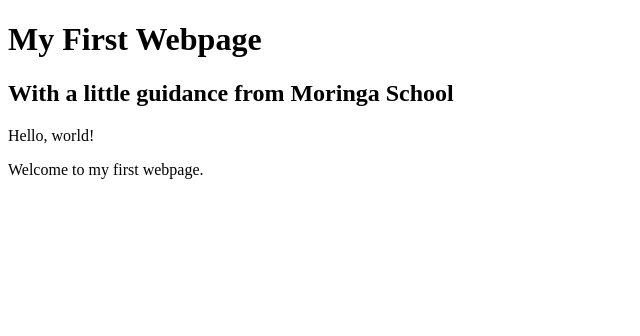
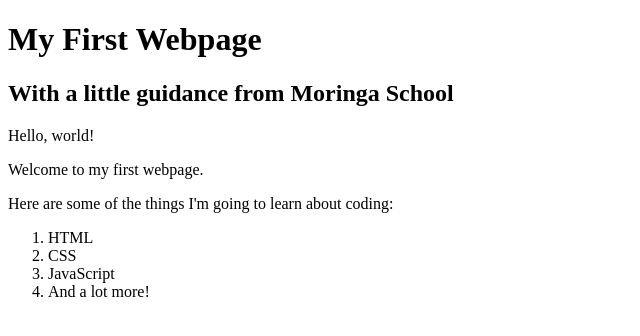
Before and after one commit to Ashisoma/my-first-website, a plain HTML site: page my-first-website.html in a window 1280 px wide. Shown: the whole page, without its empty margins (0-640 px from the left). Drawn offline with Linux system fonts and the light colour scheme.

Commit message:
add list items

```diff
--- a/my-first-website.html
+++ b/my-first-website.html
@@ -9,4 +9,12 @@
     <p>Hello, world!</p>
     <p>Welcome to my first webpage.</p>
 
+    <p>Here are some of the things I'm going to learn about coding:</p>
+    <ol>
+        <li>HTML</li>
+        <li>CSS</li>
+        <li>JavaScript</li>
+        <li>And a lot more!</li>
+    </ol>
+
 </html>
```
